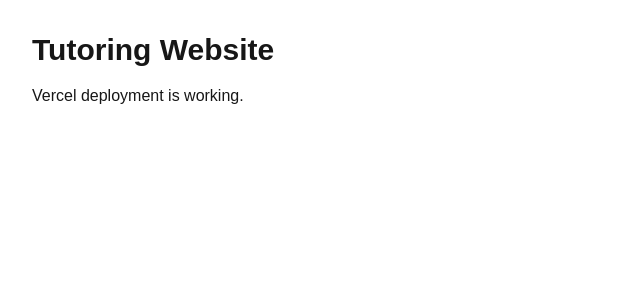
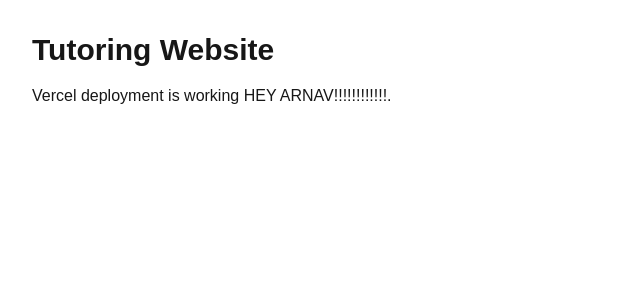
Before and after one commit to LogicGate-Admissions/tutoring-website, a Next.js app in the folder frontend/: page / in a window 1280 px wide. Shown: the top 300 px of the page, without its empty margins (0-640 px from the left). Built offline with nearby package versions, Linux system fonts and the light colour scheme.

Commit message:
test(cd): verify vercel deployment new app [tus24]

```diff
--- a/frontend/src/app/page.tsx
+++ b/frontend/src/app/page.tsx
@@ -2,7 +2,7 @@ export default function Home() {
   return (
     <main className="min-h-screen p-8">
       <h1 className="text-3xl font-bold">Tutoring Website</h1>
-      <p className="mt-4">Vercel deployment is working.</p>
+      <p className="mt-4">Vercel deployment is working HEY ARNAV!!!!!!!!!!!!.</p>
     </main>
   );
 }
```
